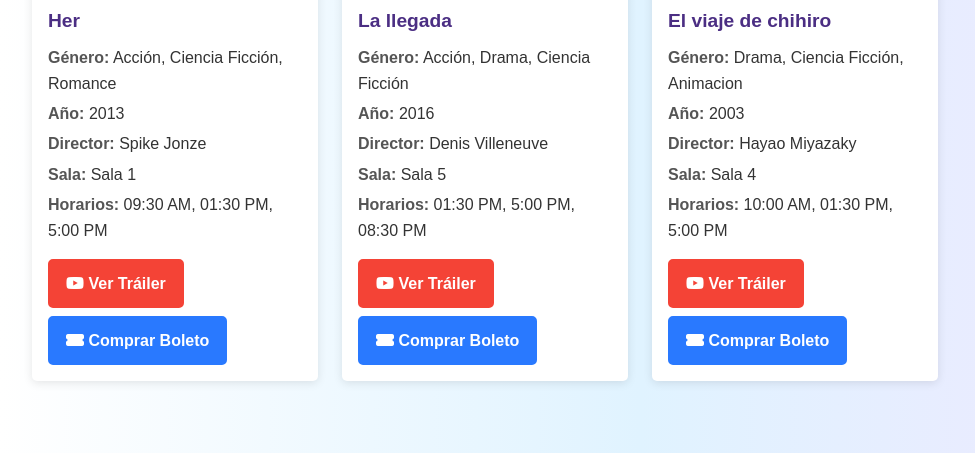
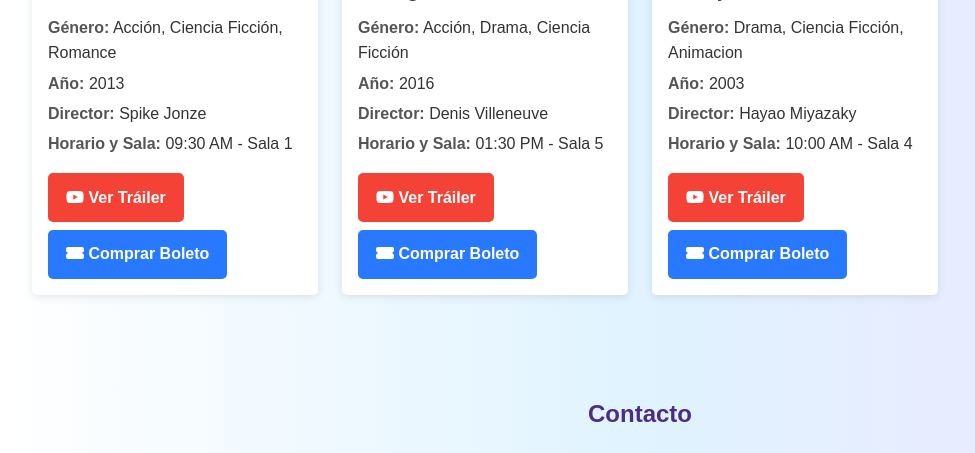
Before and after one commit to Yhoel97/DSI2-2025, a Django app: page / in a window 1280 px wide. Shown: the part 1140-1593 px from the top of the page, without its empty margins (0-975 px from the left). Run offline with Django 5.2, Linux system fonts and the light colour scheme; data comes from the database, SQL or seed files in the repository.

Commit message:
Actualizacion de index

```diff
--- a/myapp/templates/index.html
+++ b/myapp/templates/index.html
@@ -44,8 +44,11 @@
                             <p><span class="detail-label">Género:</span> {{ pelicula.get_generos_list|join:", " }}</p>
                             <p><span class="detail-label">Año:</span> {{ pelicula.anio }}</p>
                             <p><span class="detail-label">Director:</span> {{ pelicula.director }}</p>
-                            <p><span class="detail-label">Sala:</span> {{ pelicula.get_salas_list|join:", " }}</p>
-                            <p><span class="detail-label">Horarios:</span> {{ pelicula.get_horarios_list|join:", " }}</p>
+                            <p><span class="detail-label">Horario y Sala:</span>
+                                {% for h, s in pelicula.horario_sala_pares %}
+                                    {{ h }} - {{ s }}{% if not forloop.last %}, {% endif %}
+                                {% endfor %}
+                            </p>
                         </div>
                         <div class="movie-actions flex">
                             <a href="{{ pelicula.trailer_url }}" target="_blank" class="btn trailer-btn">
--- a/myapp/views.py
+++ b/myapp/views.py
@@ -59,11 +59,17 @@ def convertir_generos(codigos_generos):
 def index(request):
     peliculas = Pelicula.objects.all().order_by('-fecha_creacion')[:10]  # Últimas 10 películas
 
-    # Convertir los códigos de género a nombres completos
     for pelicula in peliculas:
+        # Convertir géneros a nombres completos
         pelicula.get_generos_list = convertir_generos(pelicula.generos)
 
+        # Crear lista de pares Horario - Sala
+        horarios = pelicula.get_horarios_list()
+        salas = pelicula.get_salas_list()
+        pelicula.horario_sala_pares = list(zip(horarios, salas))
+
     return render(request, 'index.html', {'peliculas': peliculas})
+
 
 def my_login(request):
     if request.method == 'POST':
```
